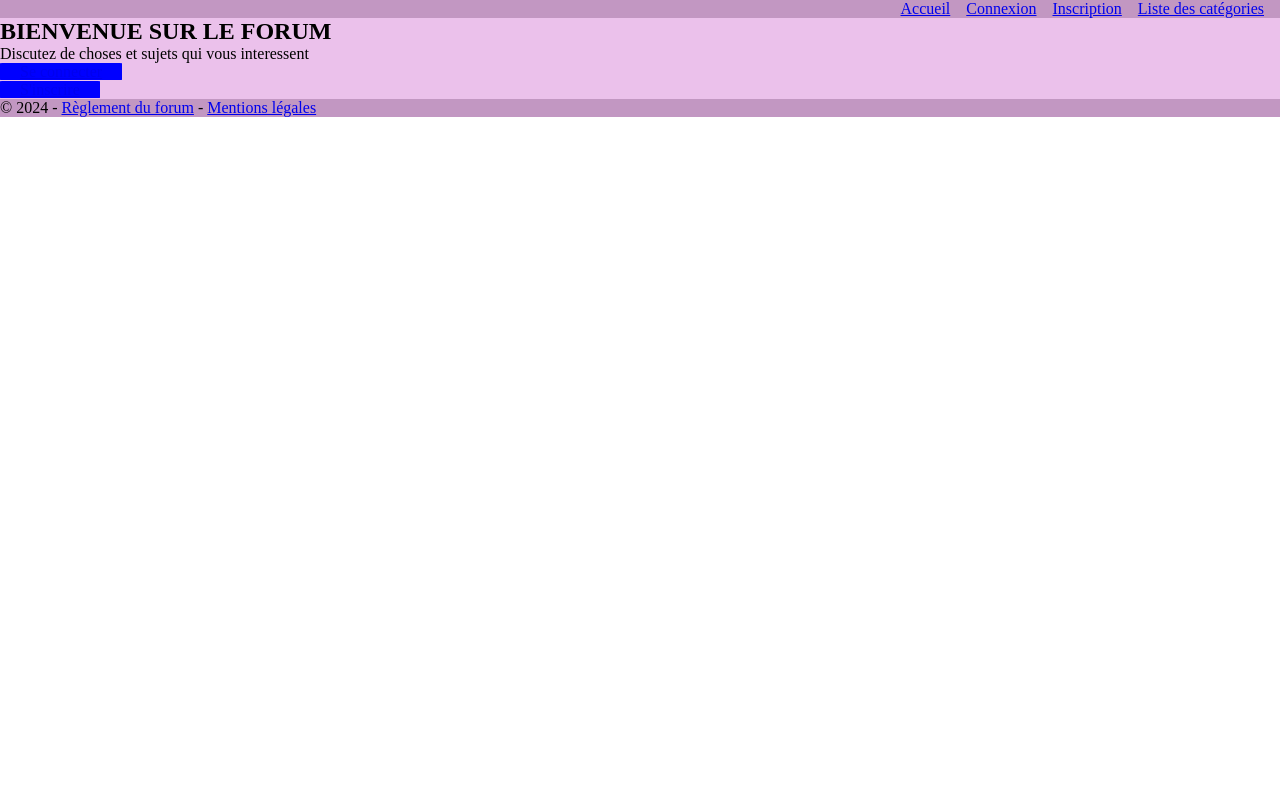
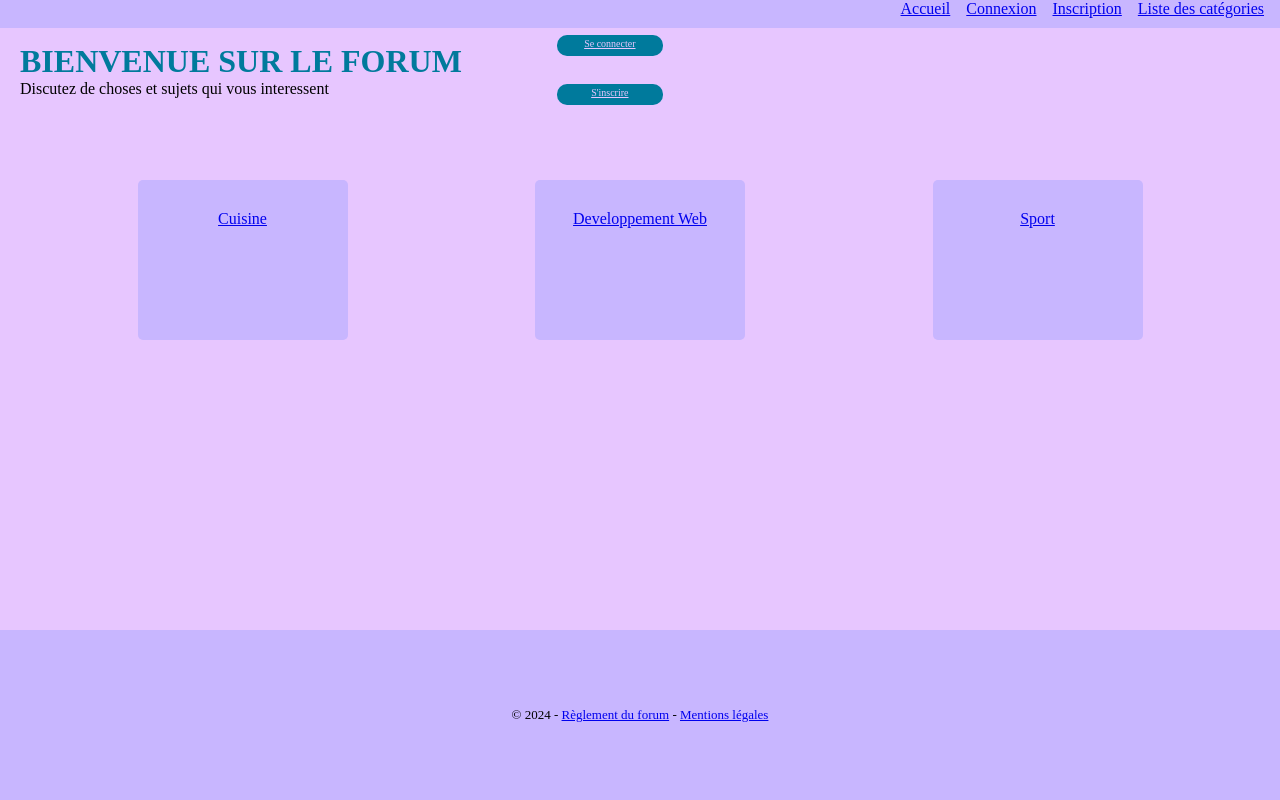
Before and after one commit to cgaroui/Forum_chaima, a PHP site: page / in a window 1280 px wide. Run offline with PHP 8.4, Linux system fonts and the light colour scheme; some libraries are stand-ins or nearby versions.

Commit message:
ajout : css page d'accueil fonctionnel

```diff
--- a/public/css/style.css
+++ b/public/css/style.css
@@ -1,16 +1,46 @@
+/*pour réinitialiser les marges par défaut */
 * {
     margin: 0;
     padding: 0;
-    box-sizing: border-box;
+    /* box-sizing: border-box; */
 }
 
-h1 h2 {
+body {
+    display: flex;
+    flex-direction: column;
+    min-height: 100vh;
+}
+
+#mainpage {
+    flex: 1;
+    display: flex;
+    flex-direction: column;
+    background-color:#e7c6ff
+}
+
+
+
+footer {
+
+    background-color:  #c8b6ff;
+    text-align:center;
+    font-size: small;
+    height: 170px;
+    width: 100%;
+    display: flex;
+    justify-content: center; /* Centre horizontalement */
+    align-items: center;     /* Centre verticalement */
+    height: 170px;           /* Hauteur fixe pour le footer */
+
+}
+
+h1 {
     color: rgb(0, 122, 156);
 }
 
 .nav-bar {
-    background-color: rgb(194, 151, 194);
-
+    background-color: #c8b6ff;
+   padding-bottom: 10px;
 }
 
 #nav-right {
@@ -20,23 +50,60 @@ h1 h2 {
 }
 
 #nav-right a{
-
     margin-right: 1rem;
 }
 
-#mainpage{
-    background-color:rgb(235, 193, 235);  ;
-}
 
-footer{
-    background-color:  rgb(194, 151, 194);
+.btns-accueil{
+    display: flex;
+    margin: 2px 0px 20px 70px;
+    flex-direction: column;
+    align-items: flex-end;
 }
 
 .btn-accueil{
-    padding:  0px 20px;
+    /* padding:  0px 10px; */
+    margin: 5px;
+    padding:3px;
+    width: 100px;
+    height: 15px;
+    background-color:rgb(0, 122, 156);
+    border-radius: 10px;
+    font-size: 10px;
+    text-align: center;
+    color: #e7c6ff;
+}
 
-    width: 200px;
-    height: 50px;
-    background-color: blue;
-    border-radius: 2%;
+.home{
+    display: flex;
+    flex-direction: row;
+    flex-wrap: nowrap;
+    background-color:#e7c6ff
 }
+.text-acceuil{
+    margin: 10px;
+    padding: 5px 10px;
+}
+
+#categories{
+    display: flex;
+    flex-direction: row;
+    flex-wrap: wrap;
+    justify-content: space-evenly;
+    align-items: center;
+}
+
+.categorie{
+    margin: 50px;
+    padding:30px;
+    width: 150px;
+    height: 100px;
+    background-color: #c8b6ff;
+    border-radius: 5px;
+}
+
+.categorie a{
+    display: flex;
+    justify-content: center; /* Centre horizontalement */
+    align-items: center;
+}
--- a/view/home.php
+++ b/view/home.php
@@ -1,20 +1,19 @@
-<!DOCTYPE html>
-<html lang="en">
-<head>
-    <meta charset="UTF-8">
-    <meta name="viewport" content="width=device-width, initial-scale=1.0">
-    <link rel="stylesheet" href="public/css/style.css">
-    <title>home</title>
-</head>
-<body>
+<div class="home">
+    <div class="text-acceuil">
+    <h1>BIENVENUE SUR LE FORUM</h1>
+    <p>Discutez de choses et sujets qui vous interessent</p>
+    </div>
+    <div class="btns-accueil">
+        <a href="index.php?ctrl=security&action=login" class="btn-accueil">Se connecter</a><br>
+        <a href="index.php?ctrl=security&action=register" class="btn-accueil">S'inscrire</a>
+    </div>
+</div>
+    <div class="tendance-topics">
 
-</body>
-</html>
-<h2>BIENVENUE SUR LE FORUM</h2>
+    </div>
+    <div id="categories">
+        <div class="categorie"><a href="index.php?ctrl=forum&action=listTopicsByCategory&id=5" >Cuisine</a></div>
+        <div  class="categorie"><a href="index.php?ctrl=forum&action=listTopicsByCategory&id=4" >Developpement Web</a></div>
+        <div class="categorie"><a href="index.php?ctrl=forum&action=listTopicsByCategory&id=6" >Sport</a></div>
 
-<p>Discutez de choses et sujets qui vous interessent</p>
-
-<p>
-    <a href="index.php?ctrl=security&action=login" class="btn-accueil">Se connecter</a><br>
-    <a href="index.php?ctrl=security&action=register" class="btn-accueil">S'inscrire</a>
-</p>
+    </div>
--- a/view/layout.php
+++ b/view/layout.php
@@ -11,7 +11,7 @@
         <title>FORUM</title>
     </head>
     <body>
-        <div id="wrapper">
+        <!-- <div id="wrapper">  -->
             <div id="mainpage">
                 <!-- c'est ici que les messages (erreur ou succès) s'affichent-->
                 <h3 class="message" style="color: red"><?= App\Session::getFlash("error") ?></h3>
@@ -49,7 +49,8 @@
             <footer>
                 <p>&copy; <?= date_create("now")->format("Y") ?> - <a href="#">Règlement du forum</a> - <a href="#">Mentions légales</a></p>
             </footer>
-        </div>
+        <!-- </div> -->
+
         <script
             src="https://code.jquery.com/jquery-3.4.1.min.js"
             integrity="sha256-CSXorXvZcTkaix6Yvo6HppcZGetbYMGWSFlBw8HfCJo="
```
